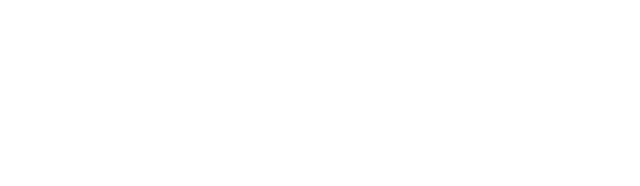
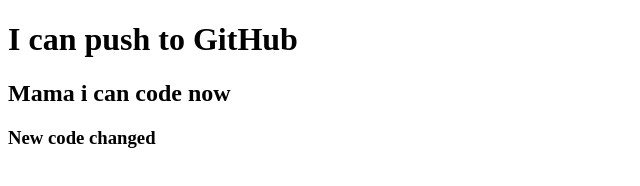
Before and after one commit to sayem012/my-second.repo, a plain HTML site: page index.html in a window 1280 px wide. Shown: the whole page, without its empty margins (0-640 px from the left). Drawn offline with Linux system fonts and the light colour scheme.

Commit message:
added header

```diff
--- a/index.html
+++ b/index.html
@@ -7,6 +7,8 @@
     <title>My Second Repo</title>
 </head>
 <body>
-
+    <h1>I can push to GitHub</h1>
+    <h2>Mama i can code now</h2>
+    <h3>New code changed</h3>
 </body>
 </html>
```
